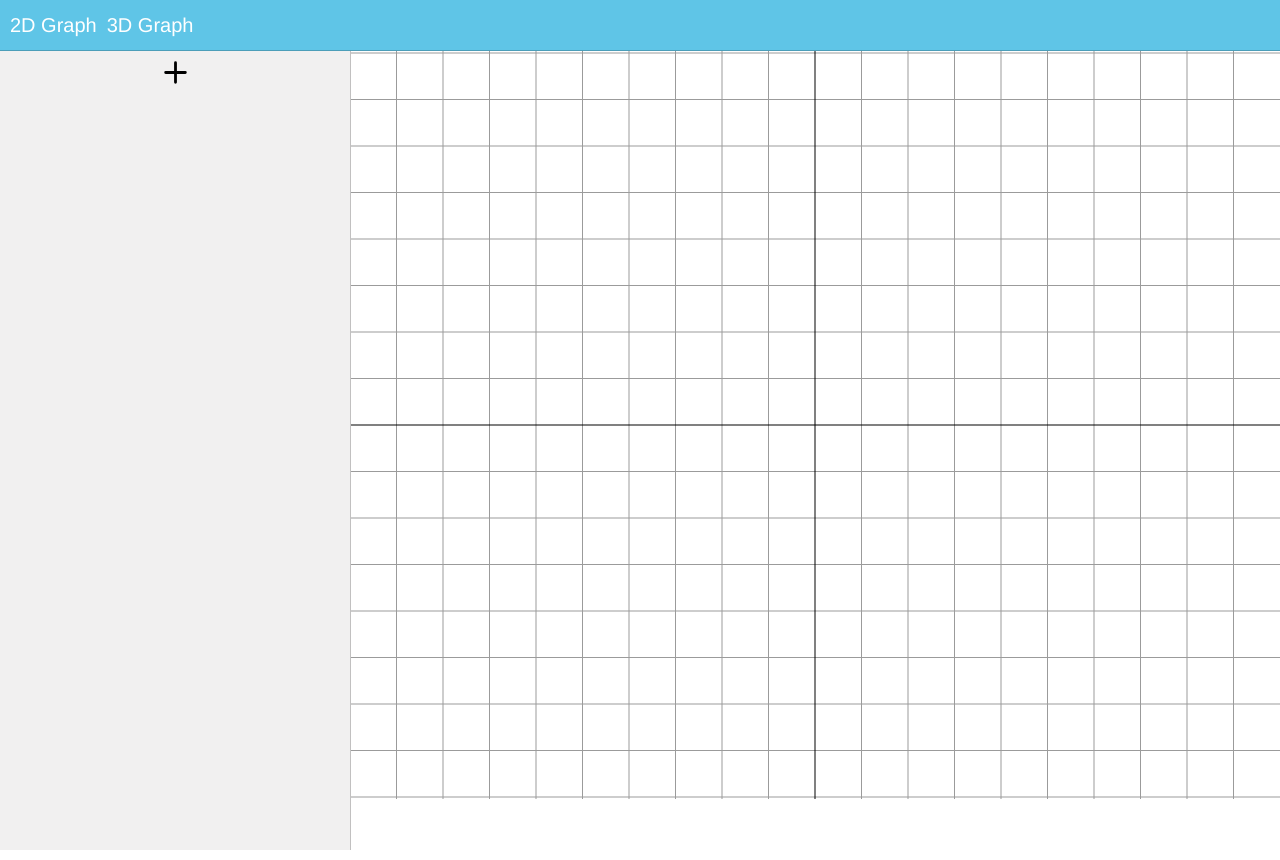
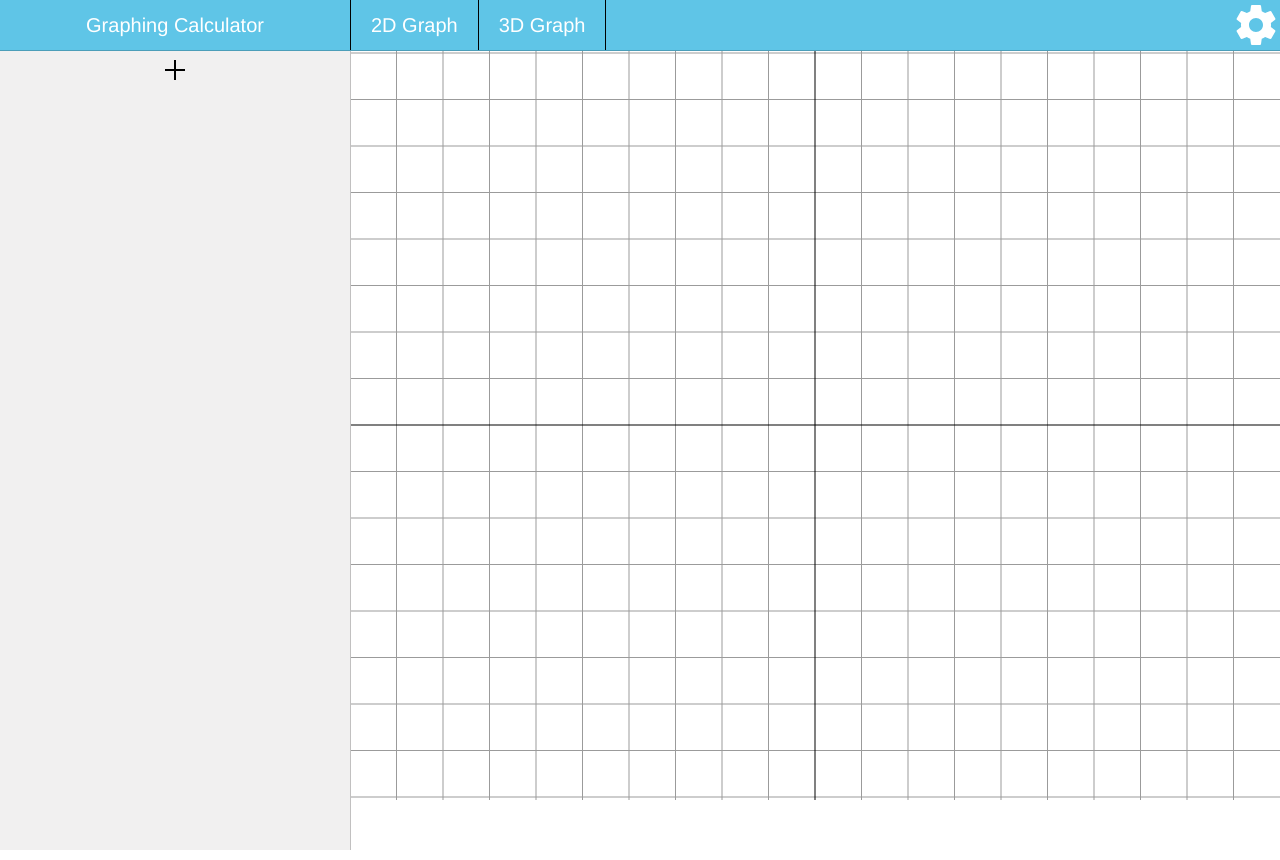
Before and after one commit to P4GAN/graph, a Vue app: page / in a window 1280 px wide. Built offline with nearby package versions, Linux system fonts and the light colour scheme.

Commit message:
Fixed bugs, added virtual keyboard input, settings menu

```diff
--- a/src/components/EquationEditorSidebar.vue
+++ b/src/components/EquationEditorSidebar.vue
@@ -4,19 +4,20 @@
             <input type="color" class="color" value="#e66465" @input="(event) => changeColor(event, index)">
             <math-field
                 class = "equation"
+                virtual-keyboard-mode = "manual"
                 @input = "(event) => mathInput(event, index)" >
-
             </math-field>
-            <div class = "deleteEquation" @click="deleteEquation(index)">
-                <svg width="45" height="45" viewBox="0 0 48 48" fill="none">
-                    <rect width="48" height="48" fill="white" fill-opacity="0.01"/><path d="M14 14L34 34" stroke="#333" stroke-width="1" stroke-linecap="round" stroke-linejoin="round"/>
-                    <path d="M14 34L34 14" stroke="#333" stroke-width="1" stroke-linecap="round" stroke-linejoin="round"/>
+            <div class = "deleteEquation" @click="deleteEquation(index);">
+                <svg width="40" height="40">
+                    <line stroke-width="1" stroke-linecap="undefined" stroke-linejoin="undefined" y2="30" x2="30" y1="10" x1="10" stroke="#000" fill="none"/>
+                    <line stroke-width="1" stroke-linecap="undefined" stroke-linejoin="undefined" y2="30" x2="10" y1="10" x1="30" stroke="#000" fill="none"/>
                 </svg>
             </div>
         </div>
         <div class = "addEquation" @click="addEquation">
-            <svg width="45" height="45" fill="currentColor" class="bi bi-plus" viewBox="0 0 16 16">
-                <path d="M8 4a.5.5 0 0 1 .5.5v3h3a.5.5 0 0 1 0 1h-3v3a.5.5 0 0 1-1 0v-3h-3a.5.5 0 0 1 0-1h3v-3A.5.5 0 0 1 8 4z"/>
+            <svg width="40" height="40">
+                <line stroke-width="2" stroke-linecap="undefined" stroke-linejoin="undefined" y2="20" x2="30" y1="20" x1="10" stroke="#000" fill="none"/>
+                <line stroke-width="2" stroke-linecap="undefined" stroke-linejoin="undefined" y2="30" x2="20" y1="10" x1="20" stroke="#000" fill="none"/>
             </svg>
         </div>
     </div>
@@ -38,12 +39,16 @@ function mathInput(event, index) {
 
     try {
         let equationString = event.target.getValue("ascii-math");
+        equationList.value[index].equationString = equationString;
         equationString = equationString.replaceAll("⋅", "*");
         equationString = equationString.replaceAll("?", ")");
+        if (!equationString.includes("=")) {
+            equationString = "y = " + equationString;
+        }
         equationString = equationString.split("=");
         equationString = equationString[0] + "-(" + equationString[1] + ")";
         let functionString = "f(x, y) = ";
-        if (settings.graphType == "3d") {
+        if (settings.value.graphType == "3d") {
             functionString = "f(x, y, z) = ";
         }
         console.log(equationString);
@@ -51,9 +56,9 @@ function mathInput(event, index) {
         emit("equationInput");
     }
     catch(err) {
-        console.error("invalid equation")
+        console.error("invalid equation", err)
         let functionString = "f(x, y) = 0";
-        if (settings.graphType == "3d") {
+        if (settings.value.graphType == "3d") {
             functionString = "f(x, y, z) = 0";
         }
         equationList.value[index].fieldValue = math.evaluate(functionString)
@@ -71,20 +76,21 @@ function changeColor(event, index) {
 }
 
 function addEquation() {
-    let equationString = "0";
-    let functionString = "f(x, y) = "
-    if (settings.graphType == "2d") {
-        functionString = "f(x, y, z) = "
+    let functionString = "f(x, y) = 0"
+    if (settings.value.graphType == "3d") {
+        functionString = "f(x, y, z) = 0"
     }
     equationList.value.push({
-        equationString: equationString,
-        fieldValue: math.evaluate(functionString + equationString),
+        equationString: "0",
+        fieldValue: math.evaluate(functionString),
         color: [255, 0, 0, 255],
     })
 }
 
 function deleteEquation(index) {
+    console.log(index);
     equationList.value.splice(index, 1);
+    emit("equationInput");
 }
 
 </script>
@@ -141,8 +147,8 @@ function deleteEquation(index) {
 
 .equation {
     width: 290px;
-    height: 50px;
     margin-left: 5px;
+    padding: 5px 5px 0px 5px;
 }
 
 .deleteEquation {
--- a/src/components/GraphCanvas2d.vue
+++ b/src/components/GraphCanvas2d.vue
@@ -1,5 +1,5 @@
 <template>
-    <canvas id = "canvas" ref = "canvas" @wheel = "scroll" @equationInput = "console.log(1)">
+    <canvas id = "canvas" ref = "canvas" @wheel = "scroll">
 
     </canvas>
 </template>
@@ -7,7 +7,7 @@
 <script setup>
 /* eslint-disable */
 
-import { ref, onMounted, defineExpose} from "vue";
+import { ref, onMounted } from "vue";
 import marchingSquares2d from "@/modules/graphing/marchingSquares2d.js";
 import { createShader, createProgram } from "@/modules/graphing/webGLBoilerplate.js";
 import * as m3 from  "@/modules/matrix/matrix3.js";
@@ -25,6 +25,9 @@ let scaleY = 0.1;
 let translationX = 0;
 let translationY = 0;
 let angle = 0;
+
+let scaleHigh = 1;
+let scaleLow = 0.01;
 
 let positions = []
 let colors = []
@@ -49,7 +52,9 @@ onMounted(async () => {
     });
 
     window.addEventListener("resize", function(event) {
-        scaleY = scaleX * canvas.value.clientWidth / canvas.value.clientHeight;
+        canvas.value.width = canvas.value.clientWidth;
+        canvas.value.height = canvas.value.clientHeight;
+        scaleY = scaleX * canvas.value.width / canvas.value.height;
         setChunks()
     });
 
@@ -228,6 +233,8 @@ function scroll(event) {
     translationX += newX - x;
     translationY += newY - y ;
 
+
+
     setChunks();
 
 }
--- a/src/components/GraphCanvas3d.vue
+++ b/src/components/GraphCanvas3d.vue
@@ -34,6 +34,8 @@ let cameraPosition = [0, 0, 100];
 let marchingCubes = {};
 
 let programInfo = {};
+
+defineExpose({setChunks})
 
 onMounted(async () => {
     canvas.value.width = canvas.value.clientWidth;
@@ -151,7 +153,7 @@ function setChunks() {
 function draw() {
     gl.viewport(0, 0, canvas.value.width, canvas.value.height);
 
-    gl.clearColor(1.0, 1.0, 1.0, 1.0);  // Clear to black, fully opaque
+    gl.clearColor(1.0, 1.0, 1.0, 1.0);  // Clear to white, fully opaque
     gl.clearDepth(1.0);                 // Clear everything
     //gl.enable(gl.DEPTH_TEST);           // Enable depth testing
     gl.depthFunc(gl.LEQUAL);            // Near things obscure far things
--- a/src/components/NavbarTop.vue
+++ b/src/components/NavbarTop.vue
@@ -1,5 +1,8 @@
 <template>
     <nav class = "navbar">
+        <div class = "name">
+            Graphing Calculator
+        </div>
         <ul class = "graphTypes">
             <li>
                 <a @click="changeGraphType('2d')">2D Graph</a>
@@ -10,16 +13,29 @@
 
             </li>
         </ul>
-
+        <div class = "options">
+            <div class = "settings" @click="toggleSettingsMenu">
+                <svg width="48" height="48" viewBox="0 0 48 48">
+                    <path d="M0 0h48v48h-48z" fill="none"/>
+                    <path fill="#FFF" d="M38.86 25.95c.08-.64.14-1.29.14-1.95s-.06-1.31-.14-1.95l4.23-3.31c.38-.3.49-.84.24-1.28l-4-6.93c-.25-.43-.77-.61-1.22-.43l-4.98 2.01c-1.03-.79-2.16-1.46-3.38-1.97l-.75-5.3c-.09-.47-.5-.84-1-.84h-8c-.5 0-.91.37-.99.84l-.75 5.3c-1.22.51-2.35 1.17-3.38 1.97l-4.98-2.01c-.45-.17-.97 0-1.22.43l-4 6.93c-.25.43-.14.97.24 1.28l4.22 3.31c-.08.64-.14 1.29-.14 1.95s.06 1.31.14 1.95l-4.22 3.31c-.38.3-.49.84-.24 1.28l4 6.93c.25.43.77.61 1.22.43l4.98-2.01c1.03.79 2.16 1.46 3.38 1.97l.75 5.3c.08.47.49.84.99.84h8c.5 0 .91-.37.99-.84l.75-5.3c1.22-.51 2.35-1.17 3.38-1.97l4.98 2.01c.45.17.97 0 1.22-.43l4-6.93c.25-.43.14-.97-.24-1.28l-4.22-3.31zm-14.86 5.05c-3.87 0-7-3.13-7-7s3.13-7 7-7 7 3.13 7 7-3.13 7-7 7z"/>
+                </svg>
+            </div>
+        </div>
     </nav>
 </template>
 
 <script setup>
 import { settings } from "@/stores/settings.js"
+import { equationList } from "@/stores/equations.js"
 
 function changeGraphType(type) {
     console.log(settings);
+    equationList.value = [];
     settings.value.graphType = type;
+}
+
+function toggleSettingsMenu() {
+    settings.value.settingsMode = !settings.value.settingsMode;
 }
 
 </script>
@@ -57,6 +73,18 @@ function changeGraphType(type) {
 
 }
 
+.name {
+    width: 350px;
+    border-right: 1px solid black;
+
+    display: flex;
+    justify-content: center;
+    align-items: center;
+
+    height: 100%;
+}
+
+
 .graphTypes {
     display: flex;
     flex-direction: row;
@@ -75,11 +103,17 @@ function changeGraphType(type) {
     align-items: center;
     height: 100%;
     text-align: center;
-    margin-left: 10px;
+    padding: 0px 20px 0px 20px;
+    border-right: 1px solid black;
 }
 
 .graphTypes li:hover {
     background-color: var(--navbar-button-hover);
 }
 
+.options {
+    margin-left: auto;
+    margin-top: 5px;
+}
+
 </style>
--- a/src/components/SettingsMenu.vue
+++ b/src/components/SettingsMenu.vue
@@ -1,17 +1,27 @@
 <template>
-    <div class = "blurBackground"></div>
+    <div class = "blurBackground" @click="exitSettings"></div>
     <div class = "settingsMenu">
-
+        <h2>Settings</h2>
     </div>
 </template>
 
 <script setup>
+
+import { settings } from "@/stores/settings.js"
+
+function exitSettings() {
+    settings.value.settingsMode = false;
+}
 
 </script>
 
 <style>
     :root {
         font-size: 20px;
+    }
+
+    h1 {
+        text-align: center;
     }
 </style>
 
--- a/src/stores/equations.js
+++ b/src/stores/equations.js
@@ -1,5 +1,3 @@
 import { ref } from "vue";
 
-export const equationList = ref([
-
-])
+export const equationList = ref([])
```
Also changed, not shown: 1 other file (tests, documents, lock files or other folders).
